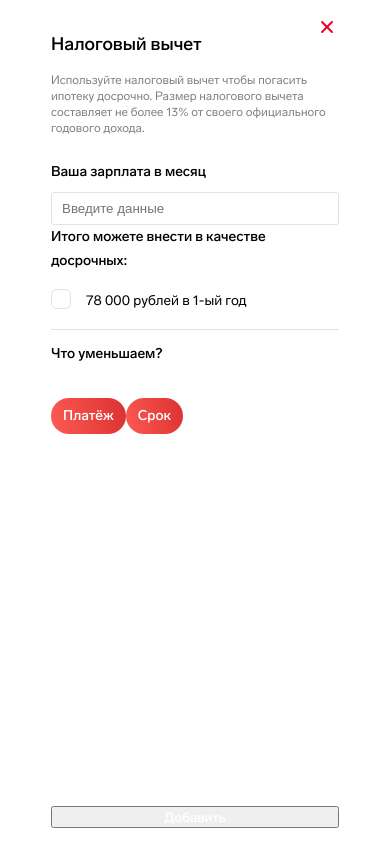
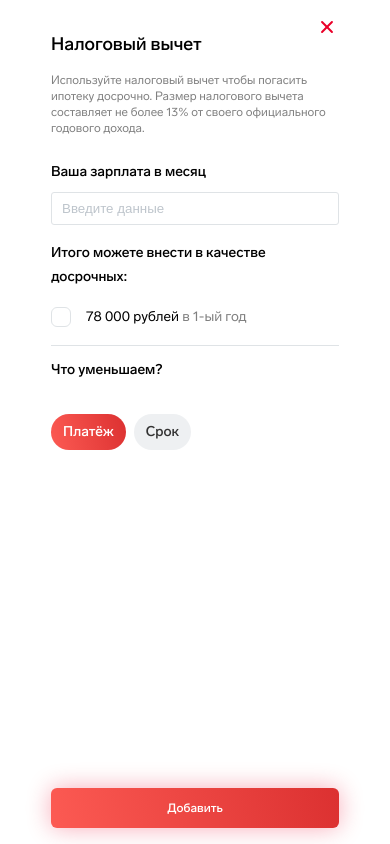
Before and after one commit to mikhailkaryamin/kodix, a React (Create React App) app: page / in a window 390 px wide. Both pictures are taken after a click on the button "Налоговый вычет". Built offline with nearby package versions, Linux system fonts and the light colour scheme.

Commit message:
feat(styles): complete mobile

```diff
--- a/src/styles/components/button.scss
+++ b/src/styles/components/button.scss
@@ -1,31 +1,58 @@
 .button {
-  font-family: 'Lab Grotesque', 'Arial', sans-serif;
+  font-family: $font-family;
   color: #ffffff;
   font-weight: 500;
   text-align: center;
   cursor: pointer;
 
   &--open-popup {
+    @include font-small;
     width: 155px;
     padding: 12px 10px;
-    font-size: 12px;
-    line-height: 16px;
     border: 1px solid #ffffff;
     border-radius: 6px;
     background: transparent;
   }
 
   &--decrease {
+    @include font-middle;
     padding: 6px 12px;
-    font-size: 14px;
-    line-height: 24px;
+    color: #333333;
     border: none;
     border-radius: 50px;
-    background: linear-gradient(
-      255.35deg,
-      #DC3131 0.83%,
-      rgba(255, 79, 79, 0)
-      108.93%),
-      #FF5E56;
+    background: #eef0f2;
+
+    &:hover {
+      background-color: #dfe3e6;
+    }
+  }
+
+  &--decrease-active {
+    color: #ffffff;
+    background: $gradient-red;
+
+
+    &:hover {
+      background: $gradient-red;
+    }
+  }
+
+  &--add {
+    @include font-small;
+    padding: 12px;
+    color: #ffffff;
+    border: none;
+    border-radius: 6px;
+    background: $gradient-red;
+    box-shadow: 0px 0px 24px rgba(234, 0, 41, 0.33);
+
+    &:hover {
+      background: #ea0029;
+    }
+
+    &:disabled {
+      background: #bec5cc;
+      box-shadow: none;
+    }
   }
 }
--- a/src/styles/components/checkbox.scss
+++ b/src/styles/components/checkbox.scss
@@ -1,11 +1,10 @@
 .checkbox {
+  @include font-middle;
   position: relative;
   display: block;
   margin-bottom: 12px;
   padding-right: 5px;
   padding-left: 35px;
-  font-size: 14px;
-  line-height: 24px;
   cursor: pointer;
   -webkit-user-select: none;
   -moz-user-select: none;
@@ -21,9 +20,13 @@
   cursor: pointer;
 }
 
+.checkbox__year {
+  color: #808080;
+}
+
 .checkbox__icon {
   position: absolute;
-  top: 16px;
+  top: 18px;
   left: 0;
   width: 20px;
   height: 20px;
@@ -38,12 +41,11 @@
 
 .checkbox input:checked ~ .checkbox__icon {
   border: none;
-  background: linear-gradient(
-    255.35deg,
-    #DC3131 0.83%,
-    rgba(255, 79, 79, 0)
-    108.93%),
-    #FF5E56;
+  background: $gradient-red;
+}
+
+.checkbox input:disabled ~ .checkbox__icon {
+  background: #bec5cc;
 }
 
 .checkbox__icon:after {
@@ -65,5 +67,5 @@
   width: 6px;
   height: 12px;
   border: solid white;
-  border-width: 0 3px 3px 0;
+  border-width: 0 2px 2px 0;
 }
--- a/src/styles/components/form-deduction.scss
+++ b/src/styles/components/form-deduction.scss
@@ -7,10 +7,13 @@
 }
 
 .form-deduction__title {
+  @include font-middle;
   margin-bottom: 8px;
-  font-size: 14px;
   font-weight: 500;
-  line-height: 24px;
+}
+
+.form-deduction__sum {
+  margin-bottom: 16px;
 }
 
 .form-deduction__group-buttons {
@@ -18,6 +21,10 @@
   padding-bottom: 24px;
 }
 
+.form-deduction__button-pay {
+  margin-right: 8px;
+}
+
 .form-deduction__button-submit {
   margin-top: auto;
 }
--- a/src/styles/components/input.scss
+++ b/src/styles/components/input.scss
@@ -2,9 +2,32 @@
   width: 100%;
   margin: 0;
   padding: 8px 10px;
-  color: #bec5cc;
+  color: #000000;
   border: 1px solid #dfe3e6;
   border-radius: 3px;
   -webkit-appearance: none;
   -moz-appearance: textfield;
+
+  &::placeholder {
+    color: #bec5cc;
+    opacity: 1;
+  }
+
+  &:-ms-input-placeholder {
+    color: #bec5cc;
+  }
+
+  &::-ms-input-placeholder {
+    color: #bec5cc;
+  }
+
+  &:hover {
+    border: 1px solid #000000;
+  }
+
+  &:disabled {
+    color: #808080;
+    border: 1px solid #808080;
+    background-color: transparent;
+  }
 }
--- a/src/styles/components/main.scss
+++ b/src/styles/components/main.scss
@@ -8,12 +8,7 @@
   }
 
   &--start {
-    background:
-      linear-gradient(255.35deg,
-      #DC3131 0.83%,
-      rgba(126, 60, 60, 0) 108.93%
-    ),
-      #FF5E56;
+    background: $gradient-red;
   }
 }
 
```
